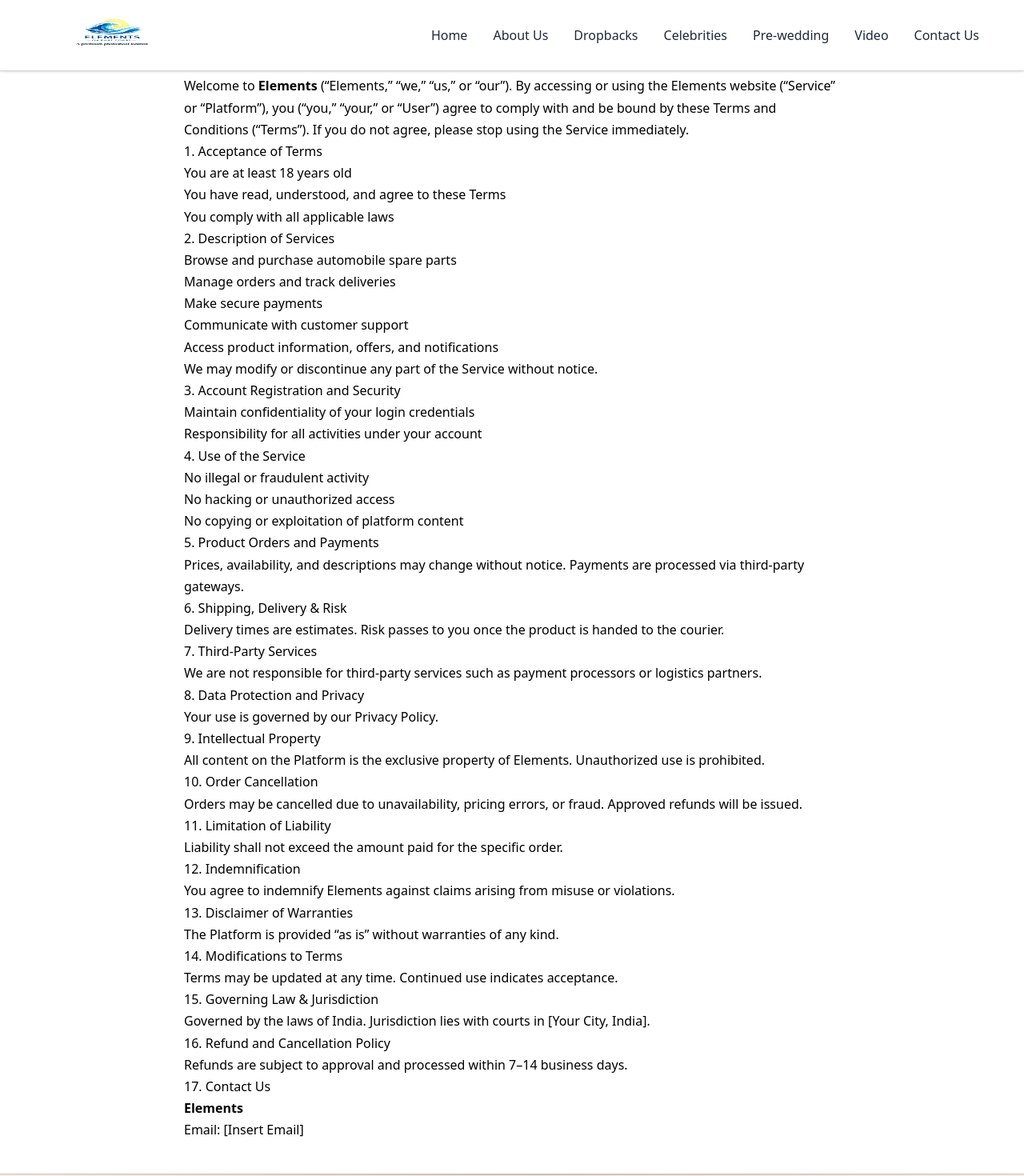
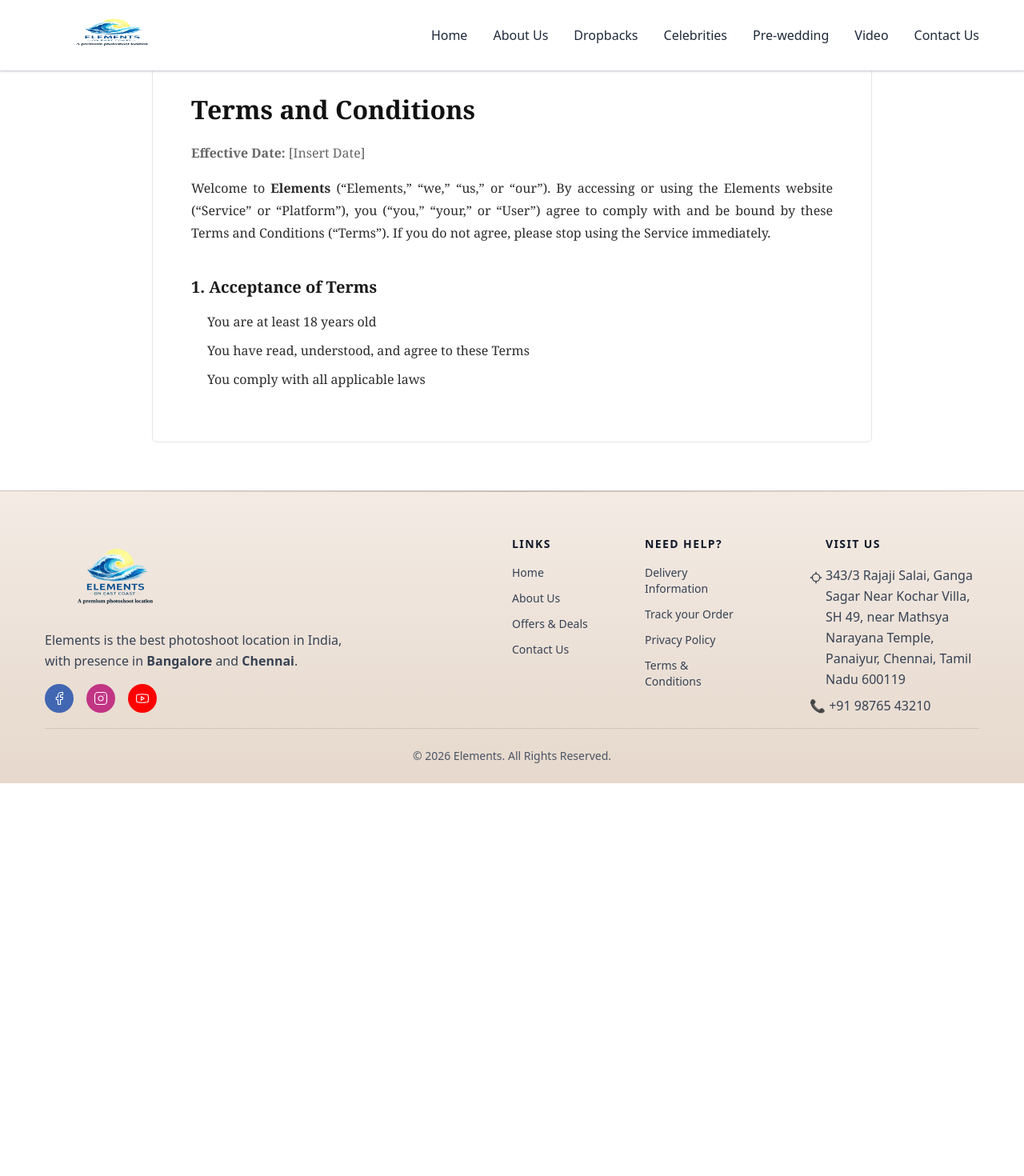
Before and after one commit to jothismariaTPM/elements, a React (Vite) app: page /termsAndConditions in a window 1280 px wide. Shown: the top 1470 px of the page at 80% size. After the commit the page ends 979 px from the top, so only its background shows below. Built offline with nearby package versions, Linux system fonts and the light colour scheme.

Commit message:
Update in terms&conditions

```diff
--- /dev/null
+++ b/src/pages/TermsAndConditions.css
@@ -0,0 +1,80 @@
+/* Page wrapper */
+.terms-container {
+  max-width: 900px;
+  margin: 60px auto;
+  padding: 48px;
+  background-color: #ffffff;
+  color: #2c2c2c;
+  font-family: "Georgia", "Times New Roman", serif;
+  line-height: 1.75;
+  border: 1px solid #e5e5e5;
+  border-radius: 6px;
+}
+
+/* Main title */
+.terms-title {
+  font-size: 32px;
+  font-weight: 700;
+  margin-bottom: 12px;
+  color: #111;
+}
+
+/* Effective date */
+.terms-date {
+  font-size: 14px;
+  color: #666;
+  margin-bottom: 32px;
+}
+
+/* Section headings */
+.terms-container h2 {
+  font-size: 20px;
+  font-weight: 600;
+  margin-top: 36px;
+  margin-bottom: 12px;
+  color: #1a1a1a;
+}
+
+/* Paragraphs */
+.terms-container p {
+  font-size: 16px;
+  margin-bottom: 16px;
+  text-align: justify;
+}
+
+/* Lists */
+.terms-container ul {
+  padding-left: 20px;
+  margin-bottom: 16px;
+}
+
+.terms-container li {
+  margin-bottom: 8px;
+  font-size: 16px;
+}
+
+/* Strong text */
+.terms-container strong {
+  font-weight: 600;
+}
+
+/* Contact section emphasis */
+.terms-container p:last-child {
+  margin-top: 12px;
+}
+
+/* Responsive adjustments */
+@media (max-width: 768px) {
+  .terms-container {
+    padding: 28px 20px;
+    margin: 40px 16px;
+  }
+
+  .terms-title {
+    font-size: 26px;
+  }
+
+  .terms-container h2 {
+    font-size: 18px;
+  }
+}
--- a/src/pages/TermsAndConditions.jsx
+++ b/src/pages/TermsAndConditions.jsx
@@ -1,10 +1,13 @@
 import React from "react";
+import "./TermsAndConditions.css";
 
 const TermsAndConditions = () => {
   return (
-    <div style={{ padding: "40px", maxWidth: "900px", margin: "0 auto", lineHeight: "1.7" }}>
-      <h1>Terms and Conditions</h1>
-      <p><strong>Effective Date:</strong> [Insert Date]</p>
+    <div className="terms-container">
+      <h1 className="terms-title">Terms and Conditions</h1>
+      <p className="terms-date">
+        <strong>Effective Date:</strong> [Insert Date]
+      </p>
 
       <p>
         Welcome to <strong>Elements</strong> (“Elements,” “we,” “us,” or “our”).
@@ -20,95 +23,7 @@ const TermsAndConditions = () => {
         <li>You comply with all applicable laws</li>
       </ul>
 
-      <h2>2. Description of Services</h2>
-      <ul>
-        <li>Browse and purchase automobile spare parts</li>
-        <li>Manage orders and track deliveries</li>
-        <li>Make secure payments</li>
-        <li>Communicate with customer support</li>
-        <li>Access product information, offers, and notifications</li>
-      </ul>
-      <p>We may modify or discontinue any part of the Service without notice.</p>
-
-      <h2>3. Account Registration and Security</h2>
-      <ul>
-        <li>Maintain confidentiality of your login credentials</li>
-        <li>Responsibility for all activities under your account</li>
-      </ul>
-
-      <h2>4. Use of the Service</h2>
-      <ul>
-        <li>No illegal or fraudulent activity</li>
-        <li>No hacking or unauthorized access</li>
-        <li>No copying or exploitation of platform content</li>
-      </ul>
-
-      <h2>5. Product Orders and Payments</h2>
-      <p>
-        Prices, availability, and descriptions may change without notice.
-        Payments are processed via third-party gateways.
-      </p>
-
-      <h2>6. Shipping, Delivery & Risk</h2>
-      <p>
-        Delivery times are estimates. Risk passes to you once the product is handed to the courier.
-      </p>
-
-      <h2>7. Third-Party Services</h2>
-      <p>
-        We are not responsible for third-party services such as payment processors or logistics partners.
-      </p>
-
-      <h2>8. Data Protection and Privacy</h2>
-      <p>Your use is governed by our Privacy Policy.</p>
-
-      <h2>9. Intellectual Property</h2>
-      <p>
-        All content on the Platform is the exclusive property of Elements.
-        Unauthorized use is prohibited.
-      </p>
-
-      <h2>10. Order Cancellation</h2>
-      <p>
-        Orders may be cancelled due to unavailability, pricing errors, or fraud.
-        Approved refunds will be issued.
-      </p>
-
-      <h2>11. Limitation of Liability</h2>
-      <p>
-        Liability shall not exceed the amount paid for the specific order.
-      </p>
-
-      <h2>12. Indemnification</h2>
-      <p>
-        You agree to indemnify Elements against claims arising from misuse or violations.
-      </p>
-
-      <h2>13. Disclaimer of Warranties</h2>
-      <p>
-        The Platform is provided “as is” without warranties of any kind.
-      </p>
-
-      <h2>14. Modifications to Terms</h2>
-      <p>
-        Terms may be updated at any time. Continued use indicates acceptance.
-      </p>
-
-      <h2>15. Governing Law & Jurisdiction</h2>
-      <p>
-        Governed by the laws of India. Jurisdiction lies with courts in [Your City, India].
-      </p>
-
-      <h2>16. Refund and Cancellation Policy</h2>
-      <p>
-        Refunds are subject to approval and processed within 7–14 business days.
-      </p>
-
-      <h2>17. Contact Us</h2>
-      <p>
-        <strong>Elements</strong><br />
-        Email: [Insert Email]
-      </p>
+      {/* rest of your content stays exactly the same */}
     </div>
   );
 };
```
